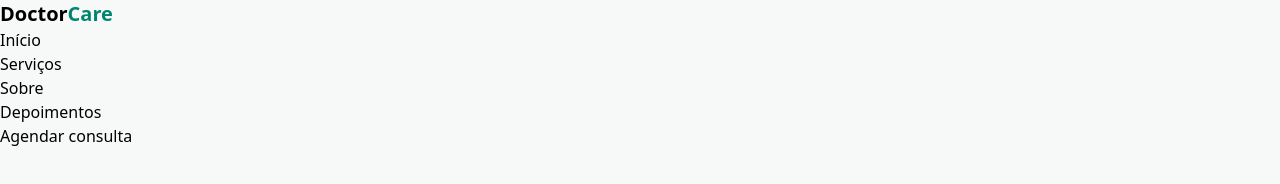
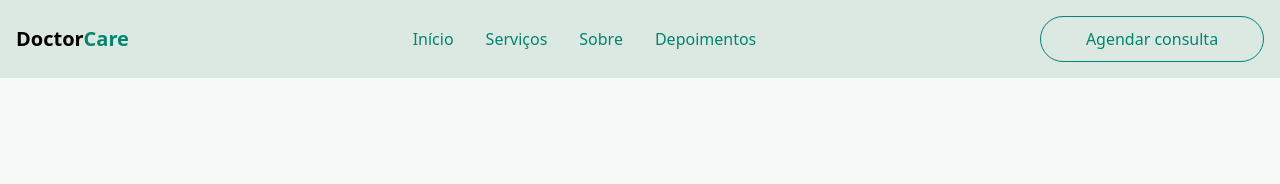
Before and after one commit to shohelranabadc/doctorCare-tailwind-project, a website: page index.html in a window 1280 px wide. Drawn offline with nearby package versions, Linux system fonts and the light colour scheme.

Commit message:
header navbar design done

```diff
--- a/src/index.html
+++ b/index.html
@@ -16,21 +16,21 @@
   <!-- remix icon cdn -->
   <link href="https://cdn.jsdelivr.net/npm/remixicon@4.5.0/fonts/remixicon.css" rel="stylesheet" />
 
-  <link href="./output.css" rel="stylesheet" />
+  <link href="./src/output.css" rel="stylesheet" />
 </head>
 
 <body class="bg-green-light-02 overflow-x-hidden">
 
   <!-- Header Section start here -->
-   <header>
-      <nav class="container mx-auto max-w-screen-xl">
+   <header id="header" class="bg-[#DCE9E2] text-primary fixed top-0 right-0 left-0 w-full z-50">
+      <nav class="container mx-auto max-w-screen-xl flex justify-between items-center p-4">
         <!-- Logo -->
         <div class="text-xl font-bold">
           <a href="/" class="text-black">Doctor<span class="text-primary">Care</span></a>
         </div>
 
         <!-- Menu Items -->
-        <ul>
+        <ul class="hidden md:flex space-x-8 ">
           <li>
             <a href="#home" class="hover:text-primary">Início</a>
           </li>
@@ -46,9 +46,18 @@
         </ul>
 
         <!-- call to action Button -->
-         <div>
-            <a href="#contact">Agendar consulta</a>
+         <div class="hidden md:block">
+            <a id="contact-btn" href="#contact" class="md:w-56 text-primary hover:text-white border border-primary px-6 py-2.5
+            rounded-full hover:bg-primary transition-all duration-200 md:flex items-center justify-center">Agendar consulta</a>
          </div>
+
+         <!-- mobile nav bar -->
+          <div class="md:hidden">
+            <button id="mobile-menu-button" class="navbar-burger flex items-center p-3">
+              <img src="./src/assets/images/menu-icon.svg" alt="menu icon" class="block h-4 w-4 fill-current">
+
+            </button>
+          </div>
       </nav>
    </header>
   <!-- Header Section end here -->
```
Also changed, not shown: src/assets/images/about.png (added), src/assets/images/close-menu-icon.svg (added), src/assets/images/contact.png (added), src/assets/images/fav-icon.png (added), src/assets/images/github-cover.png (added), src/assets/images/hero-banner.png (added), src/assets/images/logo.png (added), src/assets/images/menu-icon.svg (added), src/assets/images/service-icon.png (added), src/output.css.
